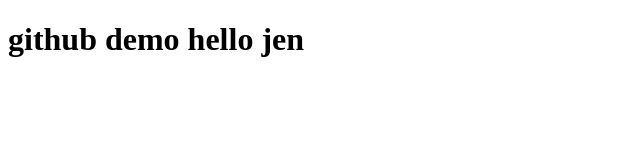
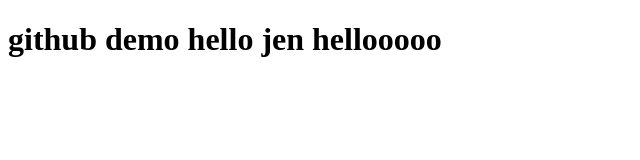
Before and after one commit to jentoyn/240520githubdemo, a plain HTML site: page index.html in a window 1280 px wide. Shown: the whole page, without its empty margins (0-640 px from the left). Drawn offline with Linux system fonts and the light colour scheme.

Commit message:
add hellooooo

```diff
--- a/index.html
+++ b/index.html
@@ -6,6 +6,6 @@
     <title>Document</title>
 </head>
 <body>
-    <h1>github demo hello jen</h1>
+    <h1>github demo hello jen hellooooo</h1>
 </body>
 </html>
```
